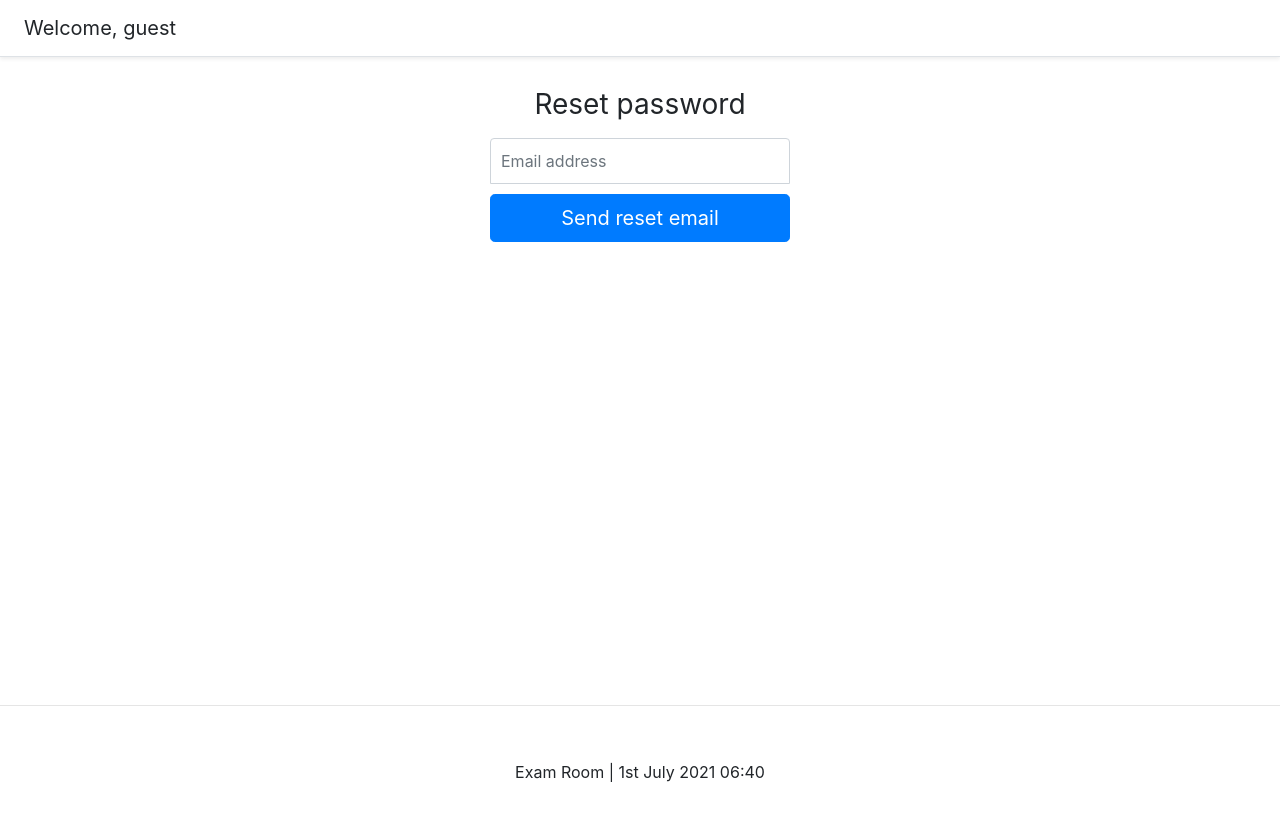
After one commit to faisalisafk/eggzamroom, a Django app: page /password_reset/ in a window 1280 px wide. The commit adds this page. Run offline with Django 3.2, Linux system fonts and the light colour scheme; some libraries are stand-ins or nearby versions.

Commit message:
added profile.html included auth pass reset, pass change, urls

```diff
--- a/accounts/templates/accounts/base.html
+++ b/accounts/templates/accounts/base.html
@@ -1,7 +1,7 @@
 <!DOCTYPE html>
 <html lang="en">
 <head>
-    <Title>GetMyGadget</Title>
+    <Title>Exam Room</Title>
      <!-- Required meta tags -->
     <meta charset="utf-8">
     <meta name="viewport" content="width=device-width, initial-scale=1, shrink-to-fit=no">
--- a/accounts/templates/accounts/header.html
+++ b/accounts/templates/accounts/header.html
@@ -26,7 +26,16 @@
     <h5 class="my-0 mr-md-auto font-weight-normal">
         {% if request.user.is_authenticated %}
         Welcome, {{request.user.username}}
-        {% else %} Welcome, guest
+        {% else %}
+        Welcome, guest
         {% endif %}</h5>
+    <nav class="my-2 my-md-0 mr-md-3">
+        {% if request.user.is_authenticated %}
+        <a class="btn btn-outline-primary" href="/teacher/">Dashboard</a>
+        <a class="btn btn-outline-primary" href="#createCourse" id="myBtn" style="margin:6px">Create Course</a>
+        <a class="btn btn-outline-primary" href="/accounts/profile" style="margin:6px">Profile</a>
+        <a class="btn btn-outline-primary" href="/logout/" style="margin:6px">Log out</a>
 
+        {% endif %}
+    </nav>
 </div>
--- a/accounts/templates/accounts/login.html
+++ b/accounts/templates/accounts/login.html
@@ -97,7 +97,7 @@
   <div class="text-center mb-4">
     <!--<img class="mb-4" src="{{ site.baseurl }}/docs/{{ site.docs_version }}/assets/brand/bootstrap-solid.svg" alt="" width="72" height="72"> --> <!-- do we need icon? -->
     <h1 class="h3 mb-3 font-weight-normal">Log in</h1>
-    <p style="color: grey">Log into your account to get access to Get My Gadget.</p>
+    <p style="color: grey">Log into your account to get access to Exam Room.</p>
   </div>
 
   <div class="form-label-group">
--- /dev/null
+++ b/accounts/templates/registration/password_reset_form.html
@@ -0,0 +1,45 @@
+{% extends 'accounts/base.html' %}
+
+
+{% block content %}
+
+<style type="text/css">
+  .form-signin {
+    width: 100%;
+    max-width: 330px;
+    padding: 15px;
+    margin: auto;
+  }
+  .form-signin .checkbox {
+    font-weight: 400;
+  }
+  .form-signin .form-control {
+    position: relative;
+    box-sizing: border-box;
+    height: auto;
+    padding: 10px;
+    font-size: 16px;
+  }
+  .form-signin .form-control:focus {
+    z-index: 2;
+  }
+  .form-signin input[type="email"] {
+    margin-bottom: 10px;
+    border-bottom-right-radius: 0;
+    border-bottom-left-radius: 0;
+  }
+  .h3{
+    text-align: center;
+  }
+</style>
+
+
+<form method="POST" class="form-signin">{% csrf_token %}
+	<h1 class="h3 mb-3 font-weight-normal">Reset password</h1>
+    <input name="email" class="form-control" placeholder="Email address" type="email" id="id_email" required="true">
+	<button class="btn btn-lg btn-primary btn-block" type="submit">Send reset email</button>
+</form>
+
+
+
+{% endblock %}
--- /dev/null
+++ b/accounts/templates/registration/password_reset_subject.txt
@@ -0,0 +1 @@
+ExamRoom password reset
--- a/accounts/urls.py
+++ b/accounts/urls.py
@@ -6,4 +6,5 @@ urlpatterns = [
     path('login/', views.login_view, name='login.html'),
     path('signup/', views.signup_view, name='signup.html'),
     path('home/', views.home_view, name='home.html'),
+    path('profile/', views.profile_view, name='profile')
     ]
--- a/examroom/settings.py
+++ b/examroom/settings.py
@@ -25,6 +25,10 @@ SECRET_KEY = '_98qbh(ch2+wus$cpqoic9s_s(sl^z67sgq5pl-8cx!$b=y*(d'
 DEBUG = True
 
 ALLOWED_HOSTS = []
+
+if DEBUG:
+    EMAIL_BACKEND = 'django.core.mail.backends.console.EmailBackend' # only for development mode, wont work in
+    # production
 
 # Application definition
 
--- a/examroom/urls.py
+++ b/examroom/urls.py
@@ -15,6 +15,7 @@ Including another URLconf
 """
 from django.contrib import admin
 from django.urls import path, include
+from django.contrib.auth import views as auth_views
 
 from accounts.views import home_view, login_view, signup_view, logout_view, teacher_signup_view
 
@@ -30,4 +31,24 @@ urlpatterns = [
     path('signup/', signup_view, name='signup'),
     path('signup_teacher/', teacher_signup_view, name='signup_teacher'),
     path('logout/', logout_view, name='logout'),
+    # path('account/', include('django.contrib.auth.urls')), # This is the default django auth urls
+    # password change/reset django.contrib.auth.views
+    path('password_change/done/',
+         auth_views.PasswordChangeDoneView.as_view(template_name='registration/password_change_done.html'),
+         name='password_change_done'),
+
+    path('password_change/', auth_views.PasswordChangeView.as_view(template_name='registration/password_change.html'),
+         name='password_change'),
+
+    path('password_reset/done/',
+         auth_views.PasswordResetCompleteView.as_view(template_name='registration/password_reset_done.html'),
+         name='password_reset_done'),
+
+    path('reset/<uidb64>/<token>/', auth_views.PasswordResetConfirmView.as_view(), name='password_reset_confirm'),
+    path('password_reset/', auth_views.PasswordResetView.as_view(), name='password_reset'),
+
+    path('reset/done/',
+         auth_views.PasswordResetCompleteView.as_view(template_name='registration/password_reset_complete.html'),
+         name='password_reset_complete'),
+
 ]
--- a/teacher/templates/header.html
+++ b/teacher/templates/header.html
@@ -5,10 +5,10 @@
         {% endif %}</h5>
     <nav class="my-2 my-md-0 mr-md-3">
         {% if request.user.is_authenticated %}
-        <a class="p-2 text-dark" href="/teacher/">Dashboard</a>
+        <a class="btn btn-outline-primary" href="/teacher/">Dashboard</a>
         <!-- Trigger/Create Course Modal -->
-        <a class="p-2 text-dark" href="#createCourse" id="myBtn">Create Course</a>
-        <a class="p-2 text-dark" href="#" >Contact</a>
+        <a class="btn btn-outline-primary" href="#createCourse" id="myBtn" style="margin:6px">Create Course</a>
+        <a class="btn btn-outline-primary" href="/accounts/profile" style="margin:6px">Profile</a>
         <a class="btn btn-outline-primary" href="/logout/" style="margin:6px">Log out</a>
 
         {% endif %}
```
Also changed, not shown: accounts/templates/accounts/profile.html (added, +55 -0 lines), accounts/templates/registration/password_change.html (added, +52 -0 lines), accounts/templates/registration/password_change_done.html (added, +11 -0 lines), accounts/templates/registration/password_reset_complete.html (added, +12 -0 lines), accounts/templates/registration/password_reset_done.html (added, +20 -0 lines), accounts/templates/registration/password_reset_email.html (added, +12 -0 lines), accounts/views.py (+8 -2 lines).
